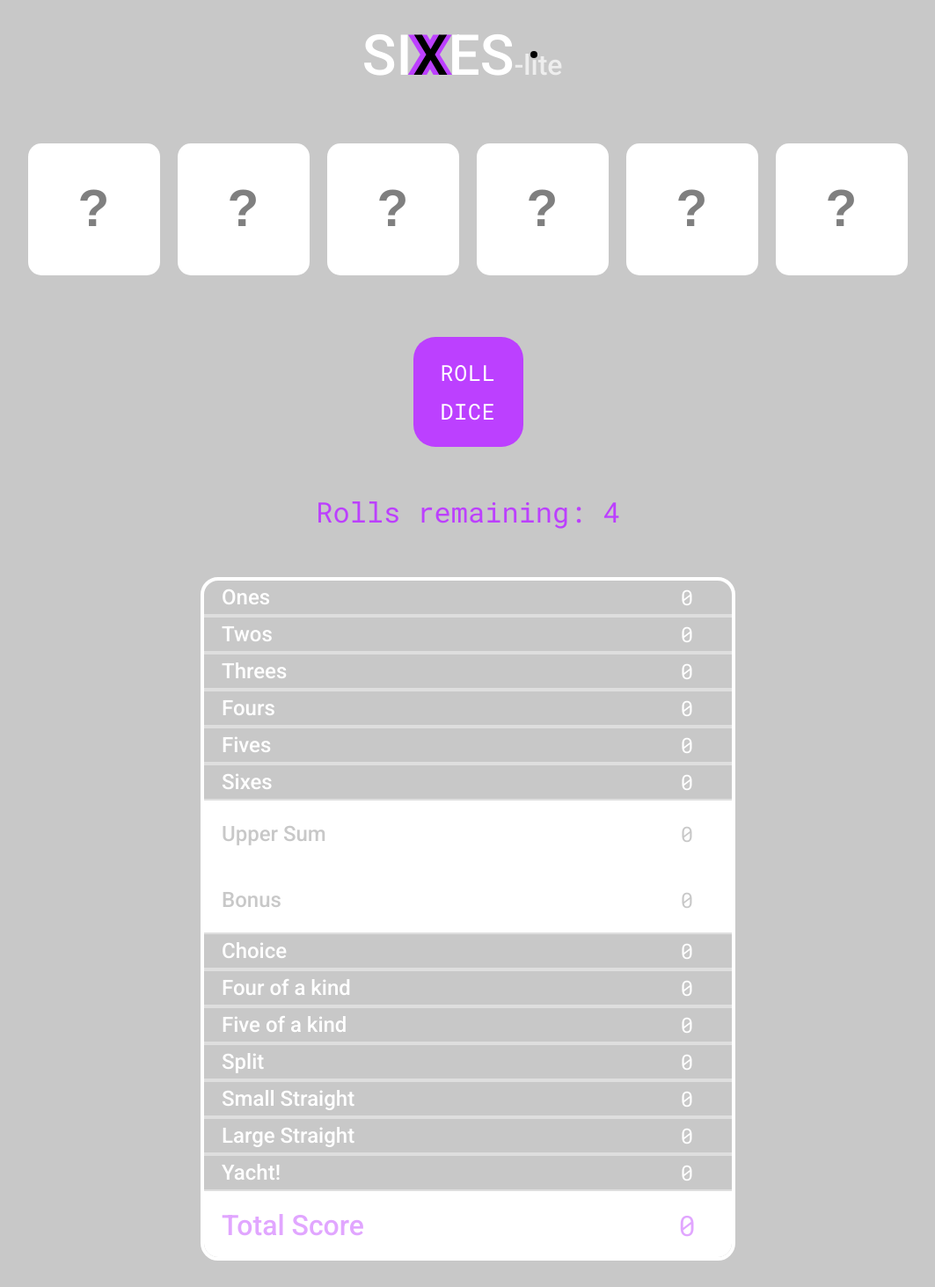
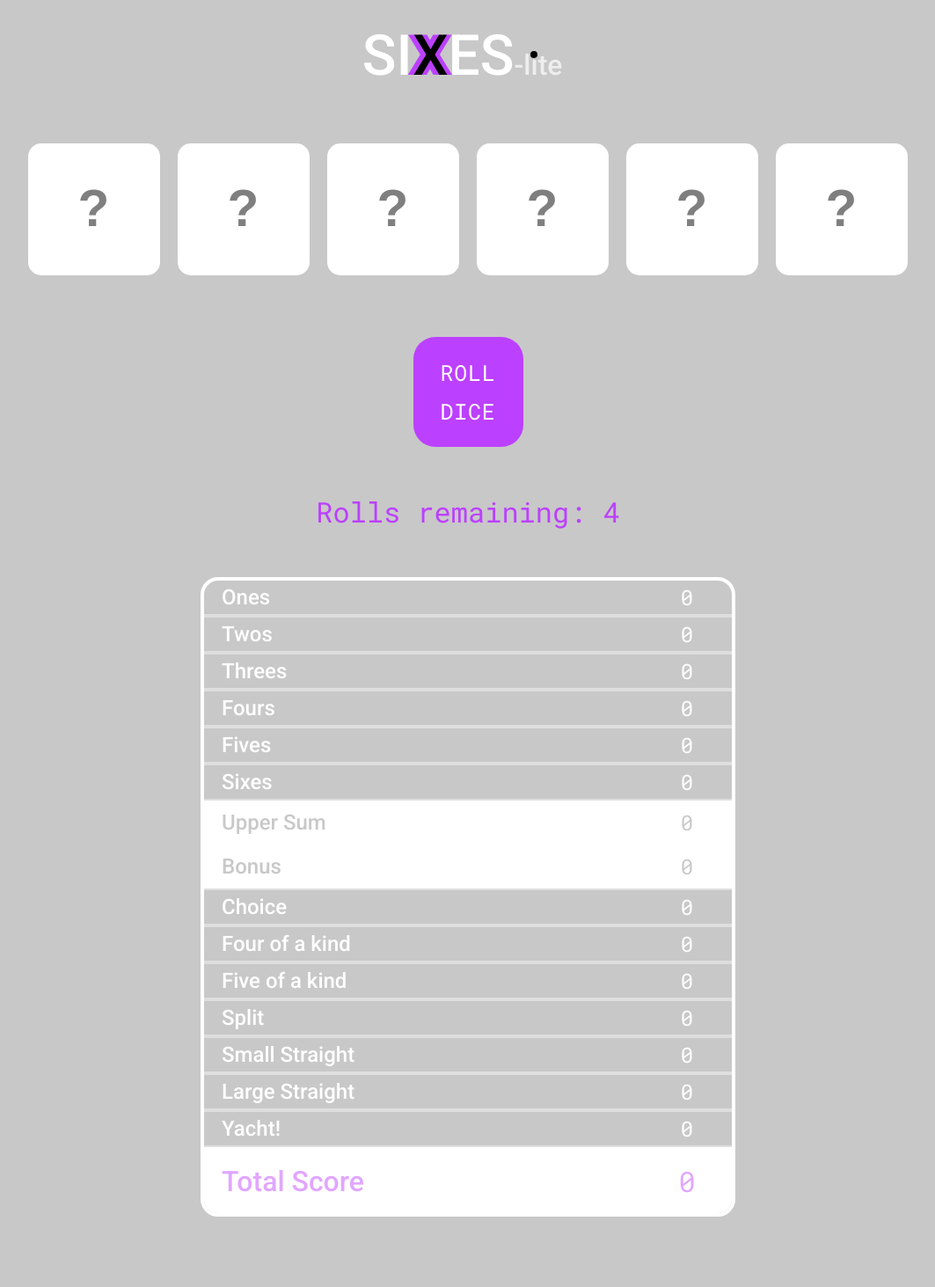
Before and after one commit to chriskstaton/SIXXES, a React (Vite) app: page / in a window 1280 px wide. Shown: the top 1463 px of the page at 88% size, without its empty margins (108-1171 px from the left). Built offline with nearby package versions, Linux system fonts and the light colour scheme.

Commit message:
Update Scoreboard.scss bonus height

```diff
--- a/src/Scoreboard.scss
+++ b/src/Scoreboard.scss
@@ -38,14 +38,14 @@ $scoreboard-border: 4px solid rgba(255, 255, 255, 0.4);
 		.upper-sum {
 			background-color: white;
 			color: rgb(200, 200, 200);
-			height: 75px;
+			height: 50px;
 			cursor: default;
 		}
 
 		.bonus {
 			background-color: white;
 			color: rgb(200, 200, 200);
-			height: 75px;
+			height: 50px;
 			cursor: default;
 		}
 
```
